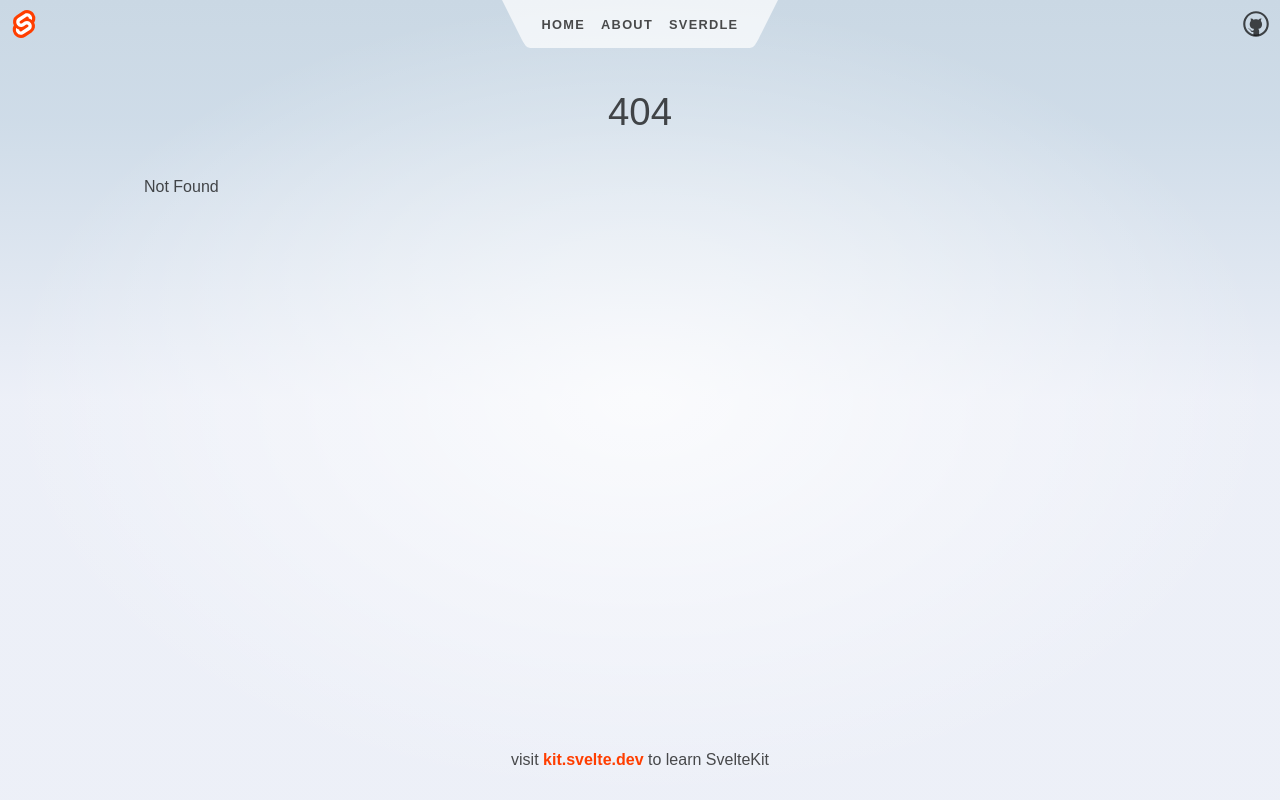
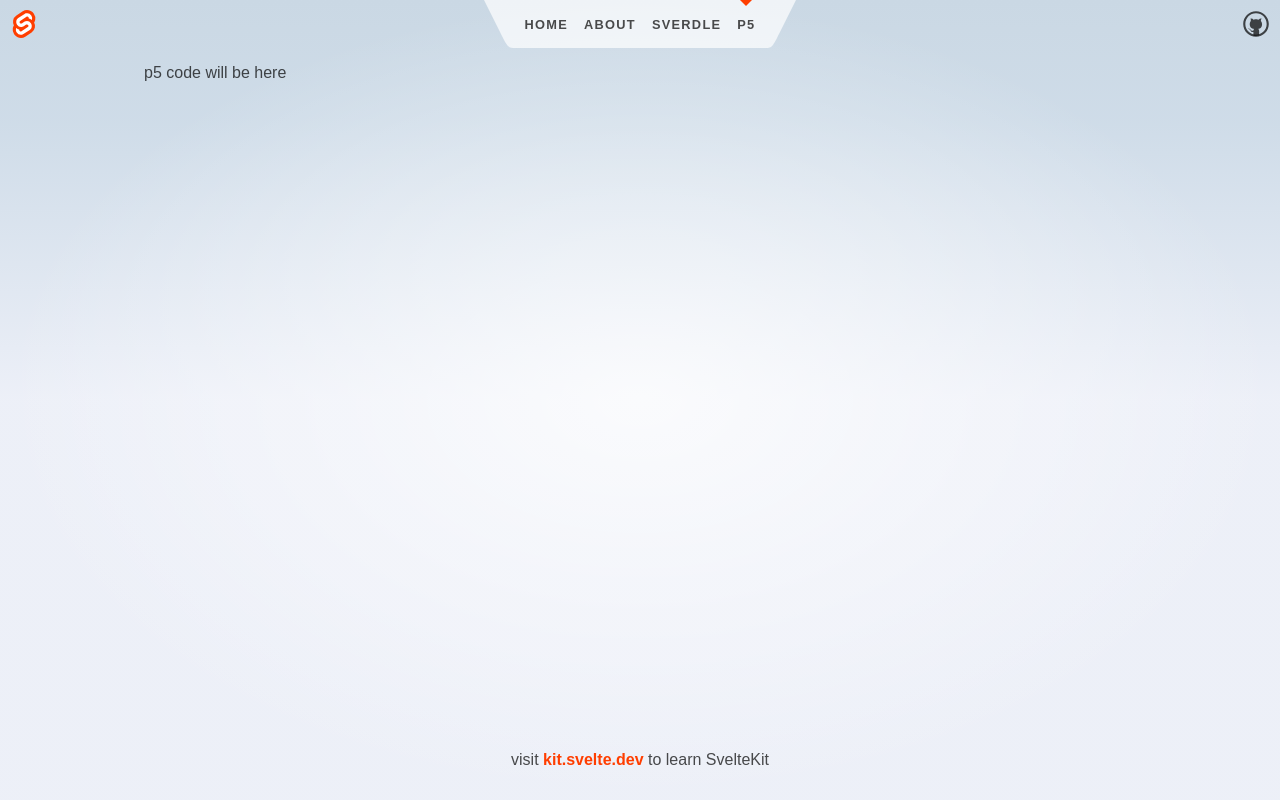
Before and after one commit to voidit/portfolio-2023, a SvelteKit app: page /p5 in a window 1280 px wide. Before the commit this address had no page. Built offline with nearby package versions, Linux system fonts and the light colour scheme.

Commit message:
added p5 page

```diff
--- a/src/routes/Header.svelte
+++ b/src/routes/Header.svelte
@@ -24,6 +24,9 @@
 			</li>
 			<li aria-current={$page.url.pathname.startsWith('/sverdle') ? 'page' : undefined}>
 				<a href="/sverdle">Sverdle</a>
+			</li>
+			<li aria-current={$page.url.pathname.startsWith('/p5') ? 'page' : undefined}>
+				<a href="/p5">p5</a>
 			</li>
 		</ul>
 		<svg viewBox="0 0 2 3" aria-hidden="true">
--- /dev/null
+++ b/src/routes/p5/+page.svelte
@@ -0,0 +1 @@
+p5 code will be here
```
